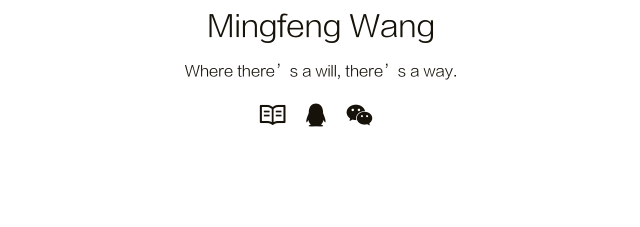
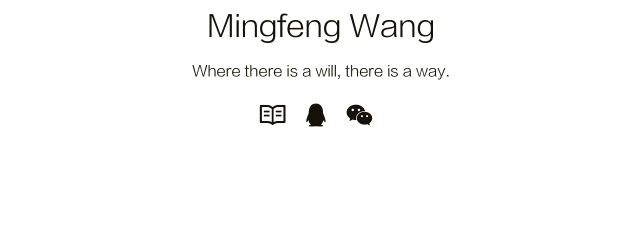
Before and after one commit to WillMingfengWang/WillMingfengWang.github.io, a plain HTML site: page index.html in a window 1280 px wide. Shown: the part 412-639 px from the top of the page, 319-959 px from the left. Drawn offline with Linux system fonts and the light colour scheme.

Commit message:
Site updated: 2021-12-20 20:31:43

```diff
--- a/index.html
+++ b/index.html
@@ -131,7 +131,7 @@
             <a href="/archives"><img src="/image/avatar1.jpg"></a>
         </div>
         <div class="nickname">Mingfeng Wang</div>
-        <div class="description"><p>Where there’s a will, there’s a way.</p>
+        <div class="description"><p>Where there is a will, there is a way.</p>
 </div>
         <div class="links">
 
```
